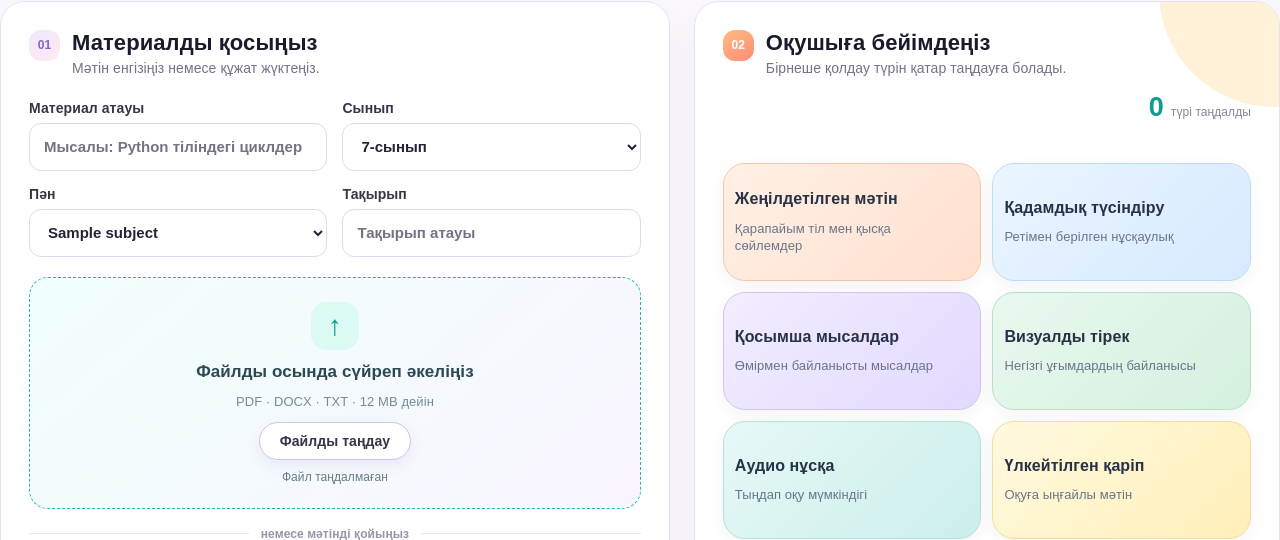
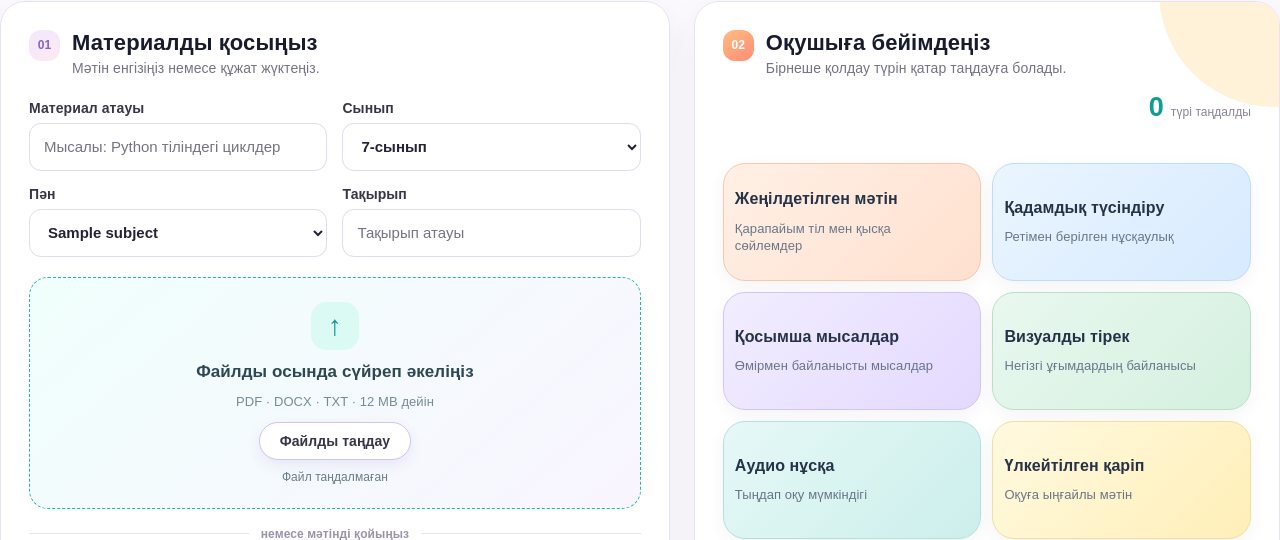
Before and after one commit to turganbaikyzysymbat-arch/INCLULEARN-AI, a Flask app: template templates/adapt.html in a window 1280 px wide. Shown: the part 236-776 px from the top of the page. Run offline with Flask 3, Linux system fonts and the light colour scheme; the template is opened without the code that fills it: most values are stand-ins (such as "Sample title", 1, 10 or a date in 2020).

Commit message:
Fix material form input font weight

```diff
--- a/static/style.css
+++ b/static/style.css
@@ -749,3 +749,9 @@ body{font-size:16px!important;color:#242238!important;background:#fbf9fd!importa
         flex-direction: column;
     }
 }
+
+/* Normal text inside material title and topic fields */
+.material-input-card input {
+    font-weight: 400 !important;
+    font-size: 15px !important;
+}
```
